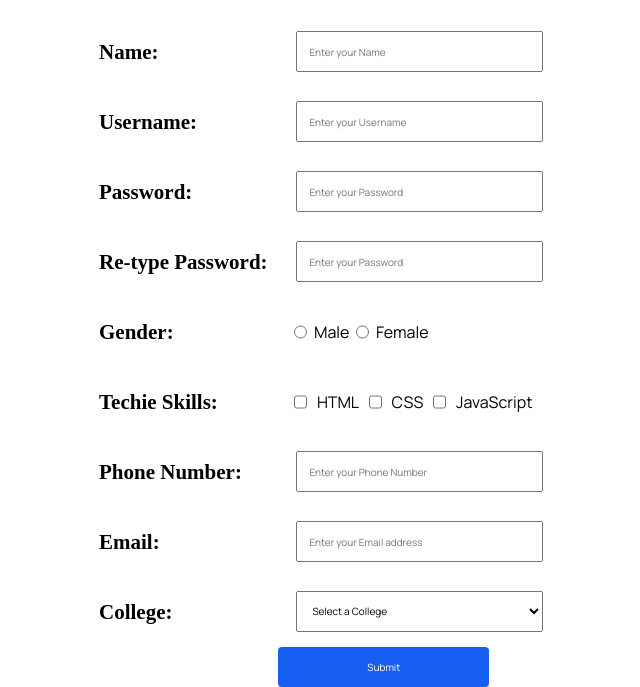
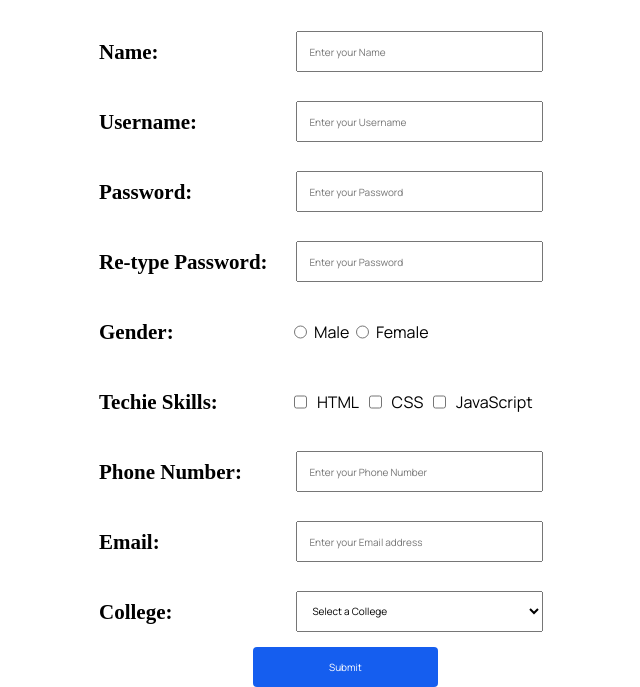
Before and after one commit to Ugomiradell/tjp, a plain HTML site: page form.html in a window 1280 px wide. Shown: the part 135-822 px from the top of the page, without its empty margins (221-861 px from the left). Drawn offline with Linux system fonts and the light colour scheme; a web font is replaced by a local one.

Commit message:
my last commit

```diff
--- a/form.css
+++ b/form.css
@@ -34,9 +34,9 @@ h2 {
 
 button {
     height: 5%;
-    width: 33%;
+    width: 29%;
     border-radius: 4px;
-    margin-right: 11%;
+    margin-right: 23%;
     font-size: x-small;
     border: none;
     background: rgba(21, 94, 239, 1);
```
Also changed, not shown: form.html (line endings or trailing spaces).
